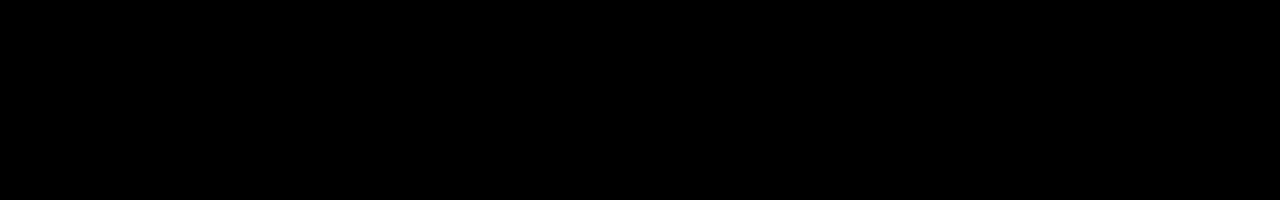
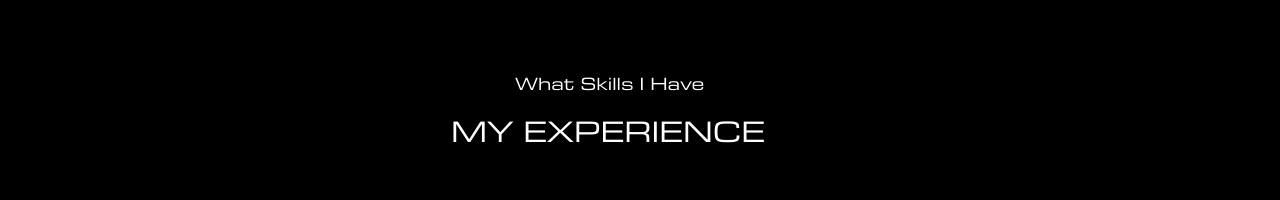
Before and after one commit to Anuradha-04/Portfolio, a Next.js app: page / in a window 1280 px wide. Shown: the part 1607-1807 px from the top of the page. Built offline with nearby package versions, Linux system fonts and the light colour scheme.

Commit message:
Update experience.tsx

```diff
--- a/components/experience.tsx
+++ b/components/experience.tsx
@@ -8,8 +8,8 @@ const Experience = () => {
 
             <div className='flex item center justify-center'>
                 <div className='eurostile animate-slide-up'>
-                    <h5 className='sm:text-[18px] text-[15px] ml-7 sm:ml-0'>What Skills I Have</h5>
-                    <h1 className='sm:text-[30px] text-[24px] -ml-4 sm:-ml-16 font-medium mt-3'>MY EXPERIENCE</h1>
+                    <h5 className='sm:text-[18px] text-[15px] ml-7 sm:ml-0 text-[#FFF]'>What Skills I Have</h5>
+                    <h1 className='sm:text-[30px] text-[24px] -ml-4 sm:-ml-16 font-medium mt-3 text-[#FFF]'>MY EXPERIENCE</h1>
                 </div>
             </div>
 
```
